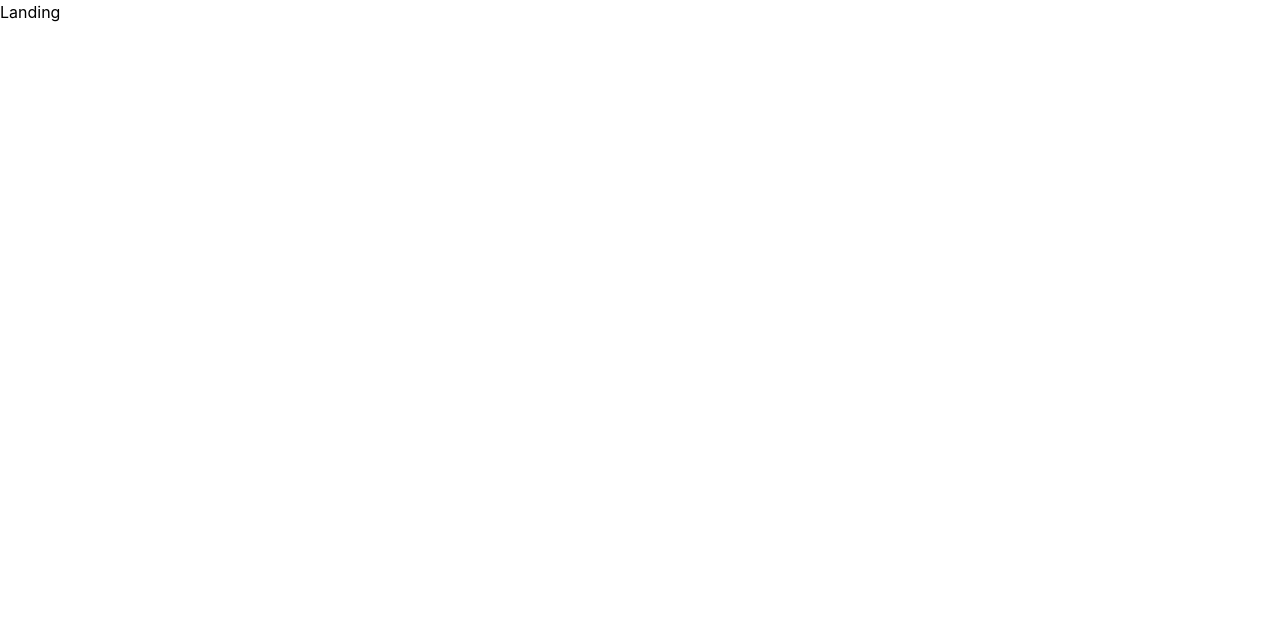
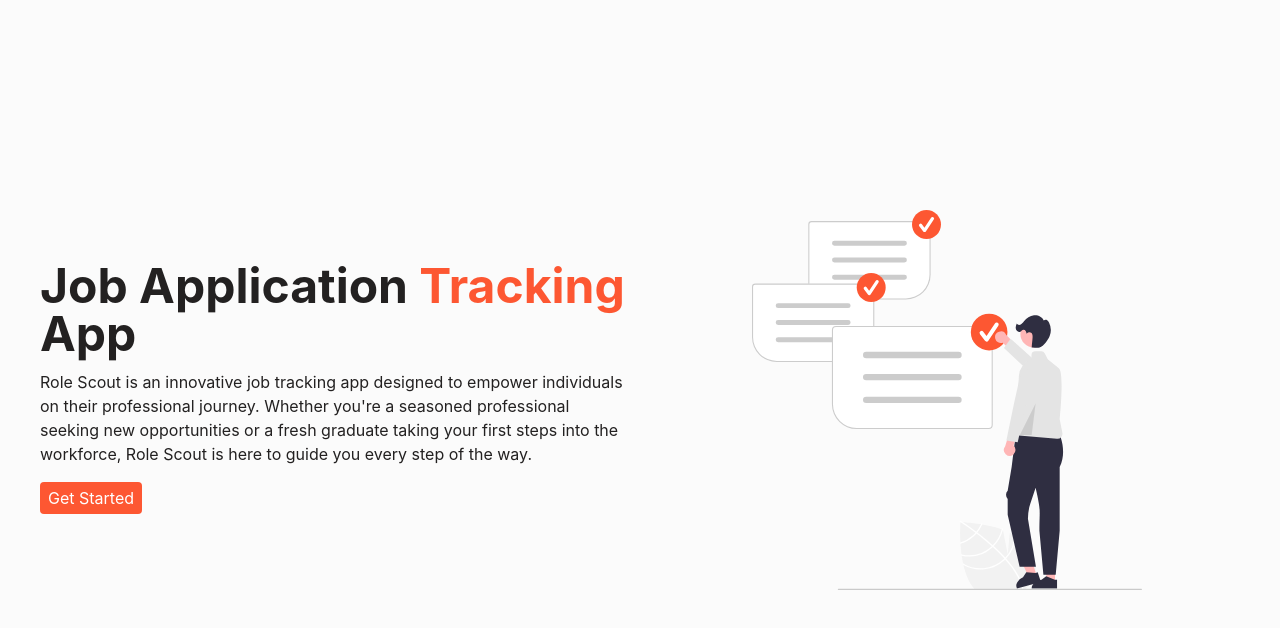
Before and after one commit to S-Abdullahi/hunt-trackr, a React (Create React App) app: page / in a window 1280 px wide. Shown: the top 628 px of the page. Built offline with nearby package versions, Linux system fonts and the light colour scheme.

Commit message:
landing page

```diff
--- a/src/App.js
+++ b/src/App.js
@@ -19,7 +19,7 @@
         <Route path="/all-jobs" element={<AllJobs />} />
         <Route path="/add-jobs" element={<AddJobs />} />
         <Route path="/profile" element={<Profile />} />
-        <Route path="*" element={<Error/>}/>
+        <Route path="*" element={<Error />} />
       </Routes>
     </BrowserRouter>
   );
--- a/src/components/Button.js
+++ b/src/components/Button.js
@@ -1,9 +1,12 @@
-import React from 'react'
+import React from "react";
+import { Link } from "react-router-dom";
 
-const Button = () => {
+const Button = ({ text, link }) => {
   return (
-    <div>Button</div>
-  )
-}
+    <button className="bg-[#fd5732] text-white px-2 py-1 rounded hover:bg-[#fd5732e4]">
+      <Link to={link}>{text}</Link>
+    </button>
+  );
+};
 
-export default Button
+export default Button;
--- a/src/pages/Landing.js
+++ b/src/pages/Landing.js
@@ -1,9 +1,28 @@
-import React from 'react'
+import React from "react";
+import Button from "../components/Button";
+import landing from "../assets/jobhunt.svg";
 
 const Landing = () => {
   return (
-    <div>Landing</div>
-  )
-}
+    <div className="bg-[#fbfbfb] py-10 px-4 lg:grid lg:grid-cols-2 lg:items-center h-screen lg:w-full lg:px-10 lg:gap-7">
+      <div className="mb-6">
+        <h1 className="text-3xl lg:text-5xl lg:gap-4 mb-3 font-bold text-[#232121]">
+          Job Application <span className="text-[#fd5732]">Tracking</span> App
+        </h1>
+        <p className="lg:2/3 mb-4 text-[#232121]">
+          Role Scout is an innovative job tracking app designed to empower
+          individuals on their professional journey. Whether you're a seasoned
+          professional seeking new opportunities or a fresh graduate taking your
+          first steps into the workforce, Role Scout is here to guide you every
+          step of the way.
+        </p>
+        <Button text="Get Started" link="/login" />
+      </div>
+      <div className="w-2/3 m-auto">
+        <img src={landing} alt="job hunt" />
+      </div>
+    </div>
+  );
+};
 
-export default Landing
+export default Landing;
```
Also changed, not shown: src/assets/jobhunt.svg (added).
